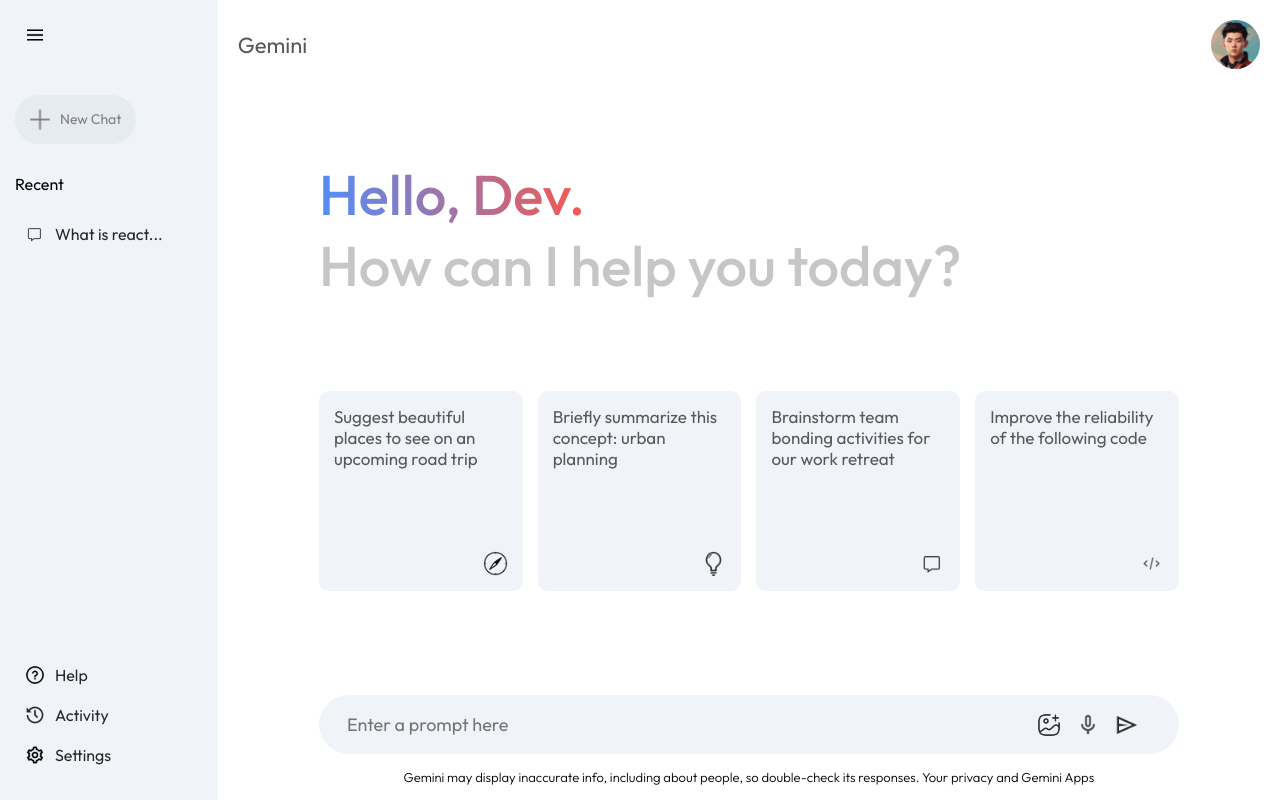
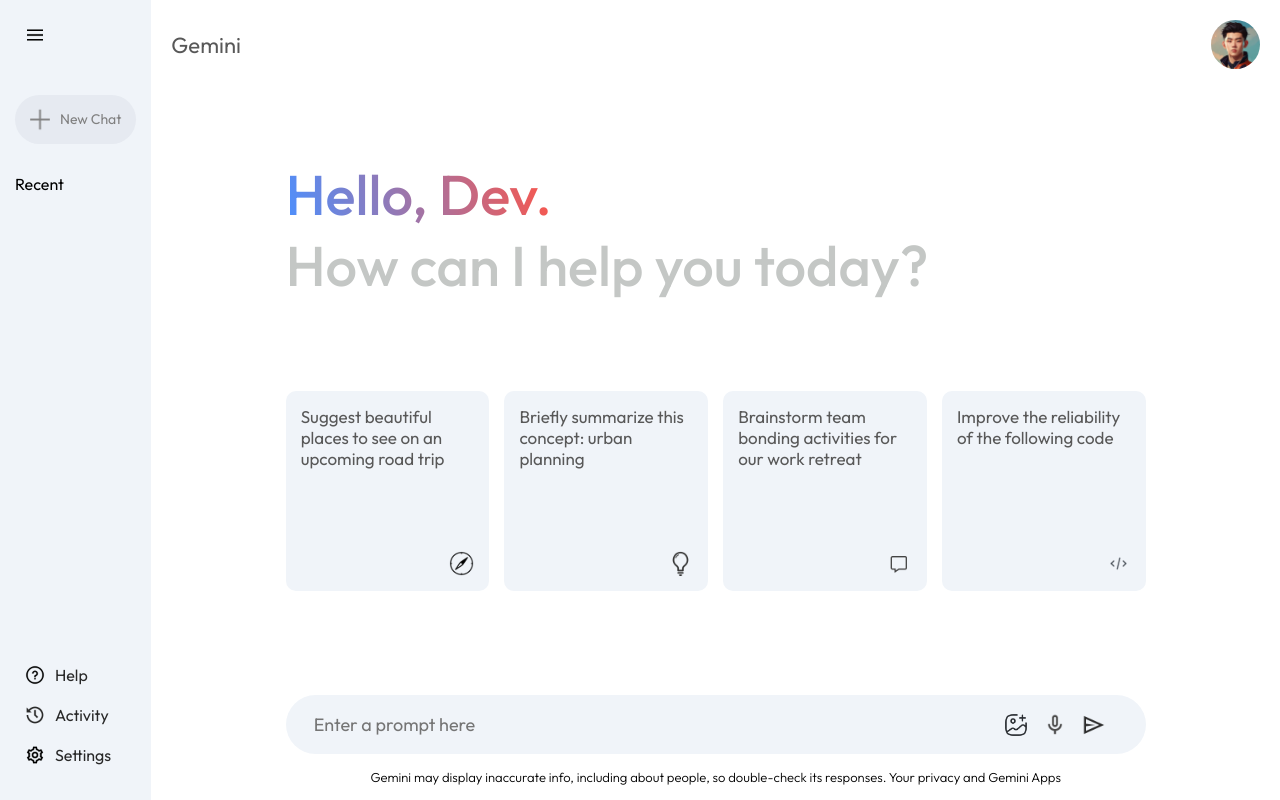
Before and after one commit to ssharma1307/ai_tool, a React (Vite) app in the folder gemini-clone/: page / in a window 1280 px wide. Both pictures are taken after a click on the picture 35 px from the left and 35 px from the top of the page. Built offline with nearby package versions, Linux system fonts and the light colour scheme.

Commit message:
added functionality to load previous chat

```diff
--- a/gemini-clone/src/components/Sidebar/Sidebar.jsx
+++ b/gemini-clone/src/components/Sidebar/Sidebar.jsx
@@ -1,11 +1,20 @@
+/* eslint-disable react/jsx-key */
 // eslint-disable-next-line no-unused-vars
-import React, { useState } from 'react';
+import React, { useContext, useState } from 'react';
 import './Sidebar.css';
 import { assets } from '../../assets/assets';
+import { Context } from '../../context/Context';
 
 const Sidebar = () => {
 
     const[extended, setExtended]= useState(false);
+    const {onSent, prevPrompt, setRecentPrompt} = useContext( Context);
+
+    const loadPrompt = async (prompt) => {
+        setRecentPrompt(prompt)
+        await onSent(prompt)
+    }
+
   return (
     <div className='sidebar'>
       <div className='top'>
@@ -17,10 +26,15 @@
         {extended?
         <div className='recent'>
         <p className='recent-title'>Recent</p>
-        <div className='recent-entry'>
-            <img src={assets.message_icon} alt=''/>
-            <p>What is react...</p>
-        </div>
+        {prevPrompt.map((item,index)=>{
+            return(
+                <div onClick={()=> loadPrompt(item)} className='recent-entry'>
+                    <img src={assets.message_icon} alt=''/>
+                    <p>{item.slice(0,18)}...</p>
+                </div>
+            )
+        })}
+
     </div>
     : null
     }
--- a/gemini-clone/src/context/Context.jsx
+++ b/gemini-clone/src/context/Context.jsx
@@ -23,11 +23,18 @@
         setResultData("")
         setLoading(true)
         setShowResult(true)
-        setRecentPrompt(input)
-        setPrevPrompt(prev=>[...prev,input])
-       const response = await run(input)
+        let response;
+        if(prompt !== undefined){
+            response = await run(prompt);
+            setRecentPrompt(input) ;
+        }
+        else{
+            setPrevPrompt(prev=>[...prev,input])
+            setRecentPrompt(input)
+            response = await run(input)
+        }
        let responseArray = response.split("**");
-       let newResponse;
+       let newResponse = "";
        for(let i=0; i<responseArray.length; i++){
         if(i==0 || i%2 !== 1){
             newResponse+= responseArray[i];
```
